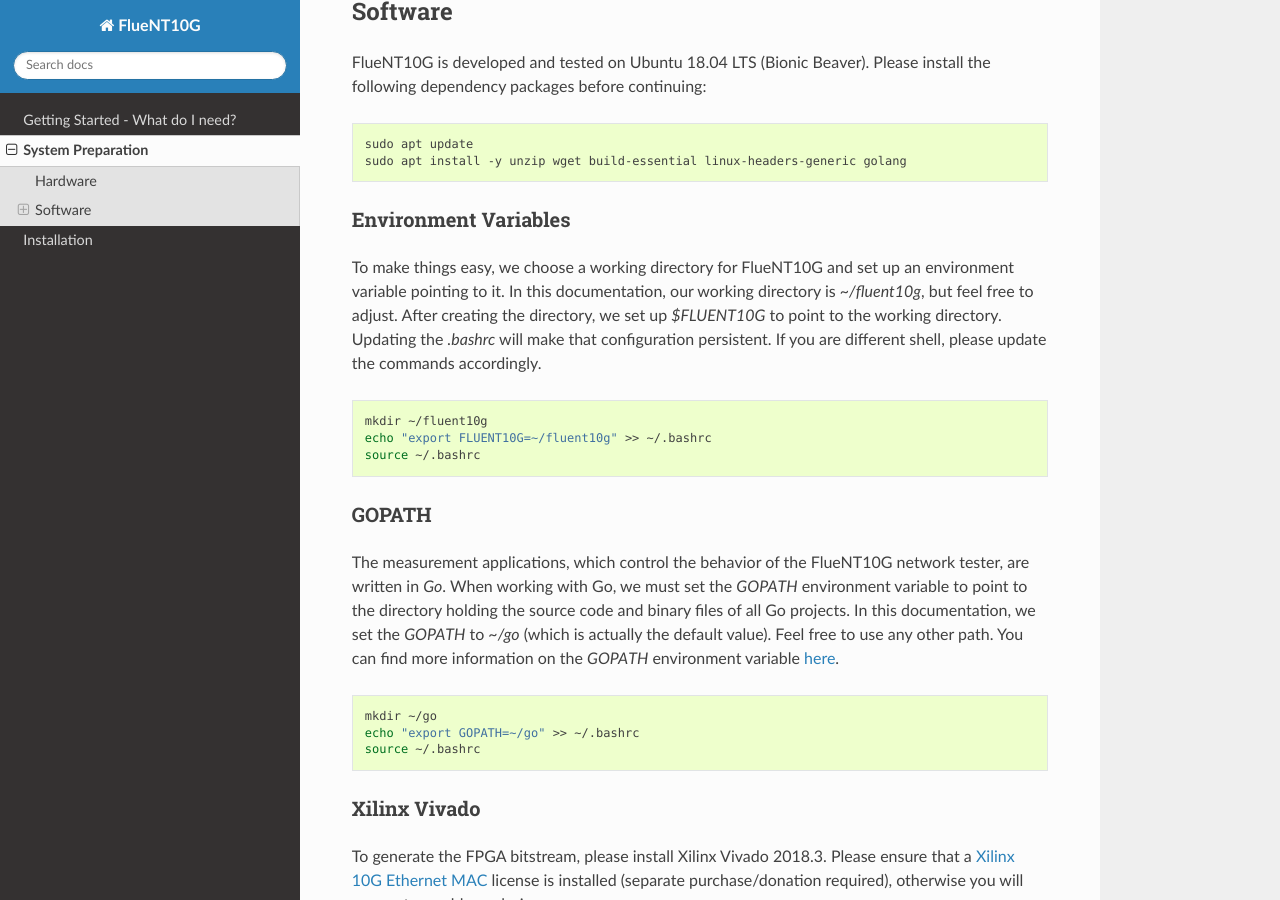
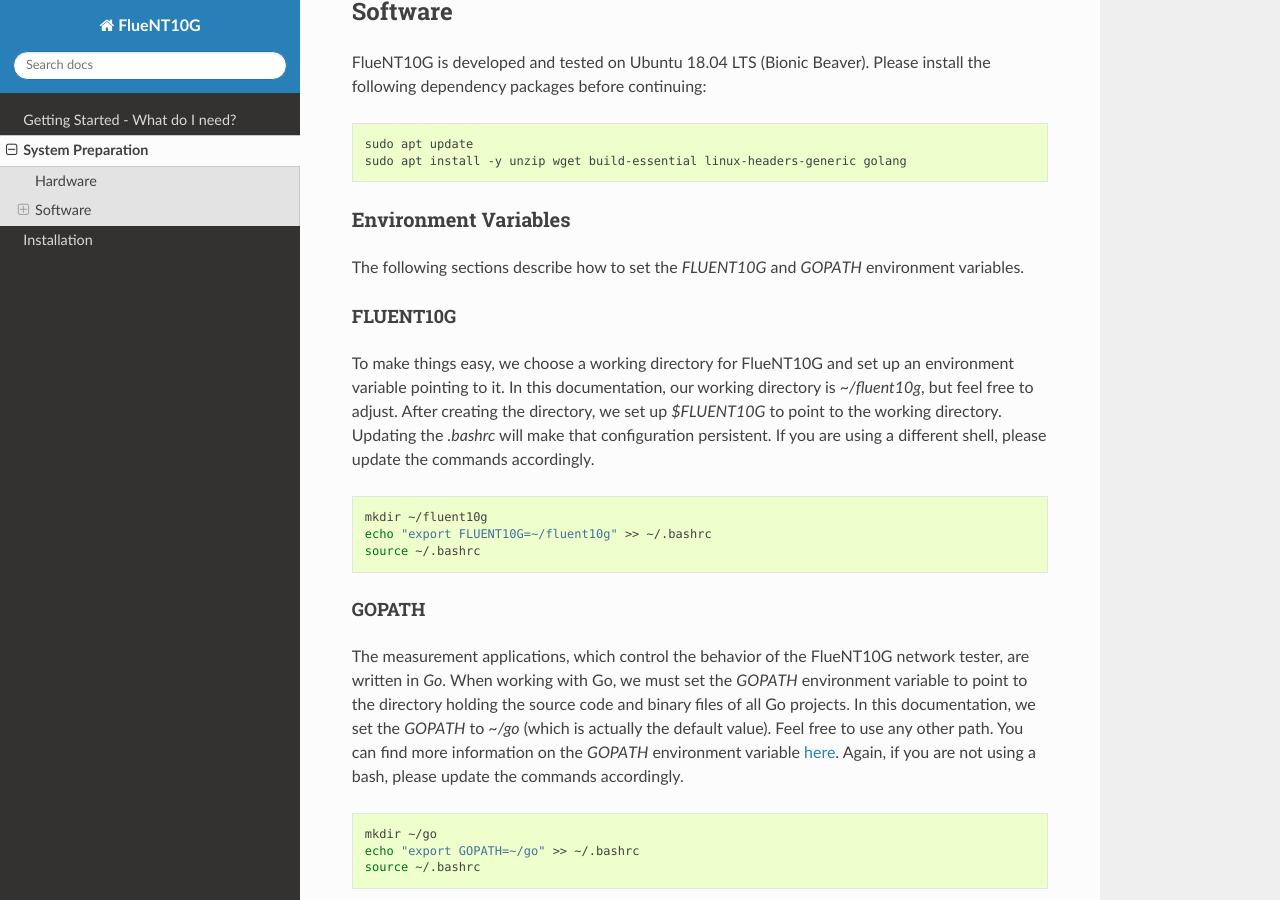
Before and after one commit to aoeldemann/fluent10g, a Sphinx documentation site: the page built from docs/preparation.rst, in a window 1280 px wide and 900 px high, scrolled down 413 px. Built offline with Sphinx 7.4.7 and the Read the Docs theme 2.0.0, drawn with Linux system fonts in a browser that asks for light colours.

Commit message:
doc: minor updates to preparation

```diff
--- a/docs/preparation.rst
+++ b/docs/preparation.rst
@@ -27,12 +27,18 @@
 
 Environment Variables
 ---------------------
+
+The following sections describe how to set the `FLUENT10G` and `GOPATH`
+environment variables.
+
+FLUENT10G
+~~~~~~~~~
 To make things easy, we choose a working directory for FlueNT10G and set up
 an environment variable pointing to it. In this documentation, our working
 directory is `~/fluent10g`, but feel free to adjust. After creating the
 directory, we set up `$FLUENT10G` to point to the working directory. Updating
-the `.bashrc` will make that configuration persistent. If you are different
-shell, please update the commands accordingly.
+the `.bashrc` will make that configuration persistent. If you are using a
+different shell, please update the commands accordingly.
 
 .. code-block:: bash
 
@@ -41,14 +47,15 @@
     source ~/.bashrc
 
 GOPATH
-------
+~~~~~~
 The measurement applications, which control the behavior of the FlueNT10G
 network tester, are written in *Go*. When working with Go, we must set the
 `GOPATH` environment variable to point to the directory holding the source code
 and binary files of all Go projects. In this documentation, we set the `GOPATH`
 to `~/go` (which is actually the default value). Feel free to use any other
 path. You can find more information on the `GOPATH` environment variable
-`here`__.
+`here`__. Again, if you are not using a bash, please update the commands
+accordingly.
 
 .. code-block:: bash
 
```
